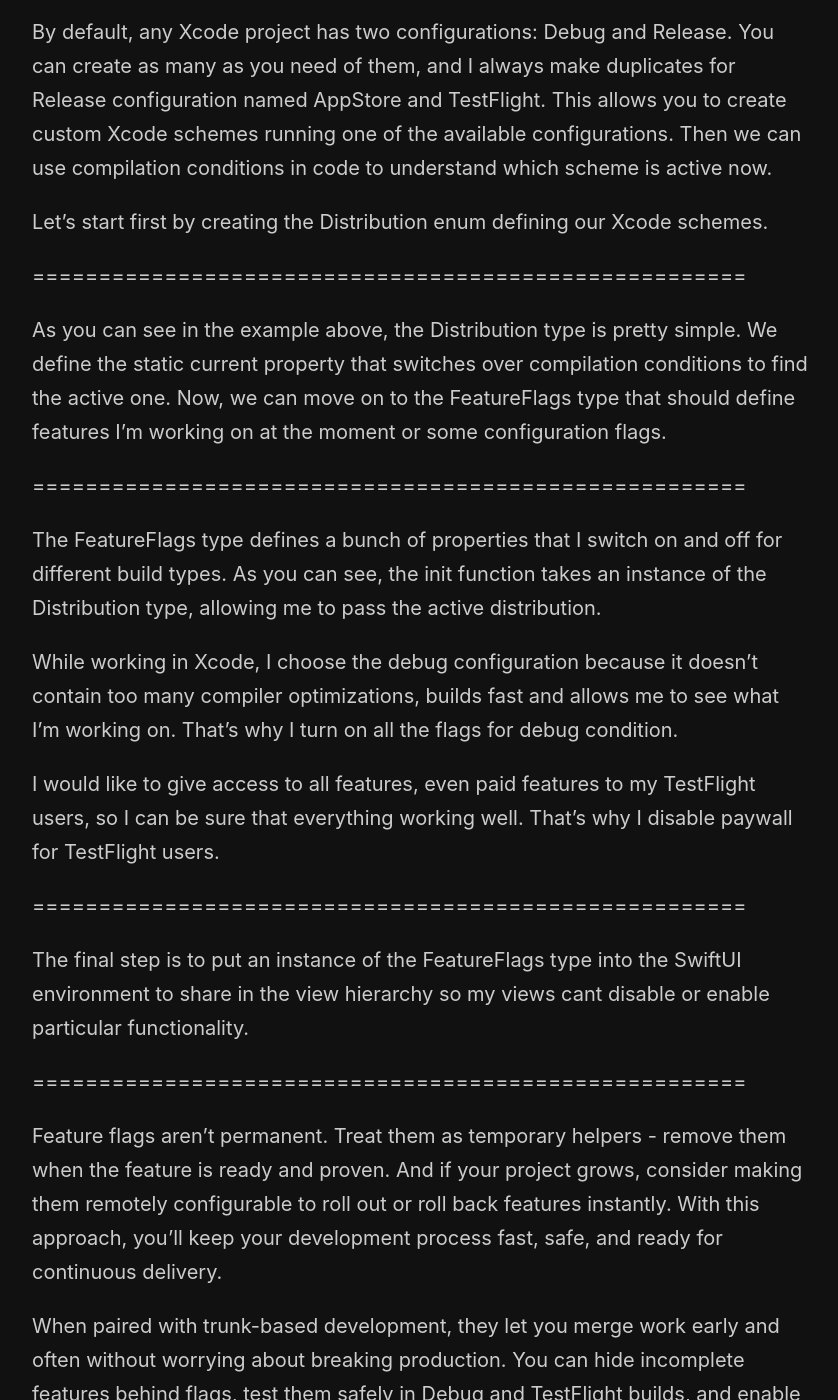
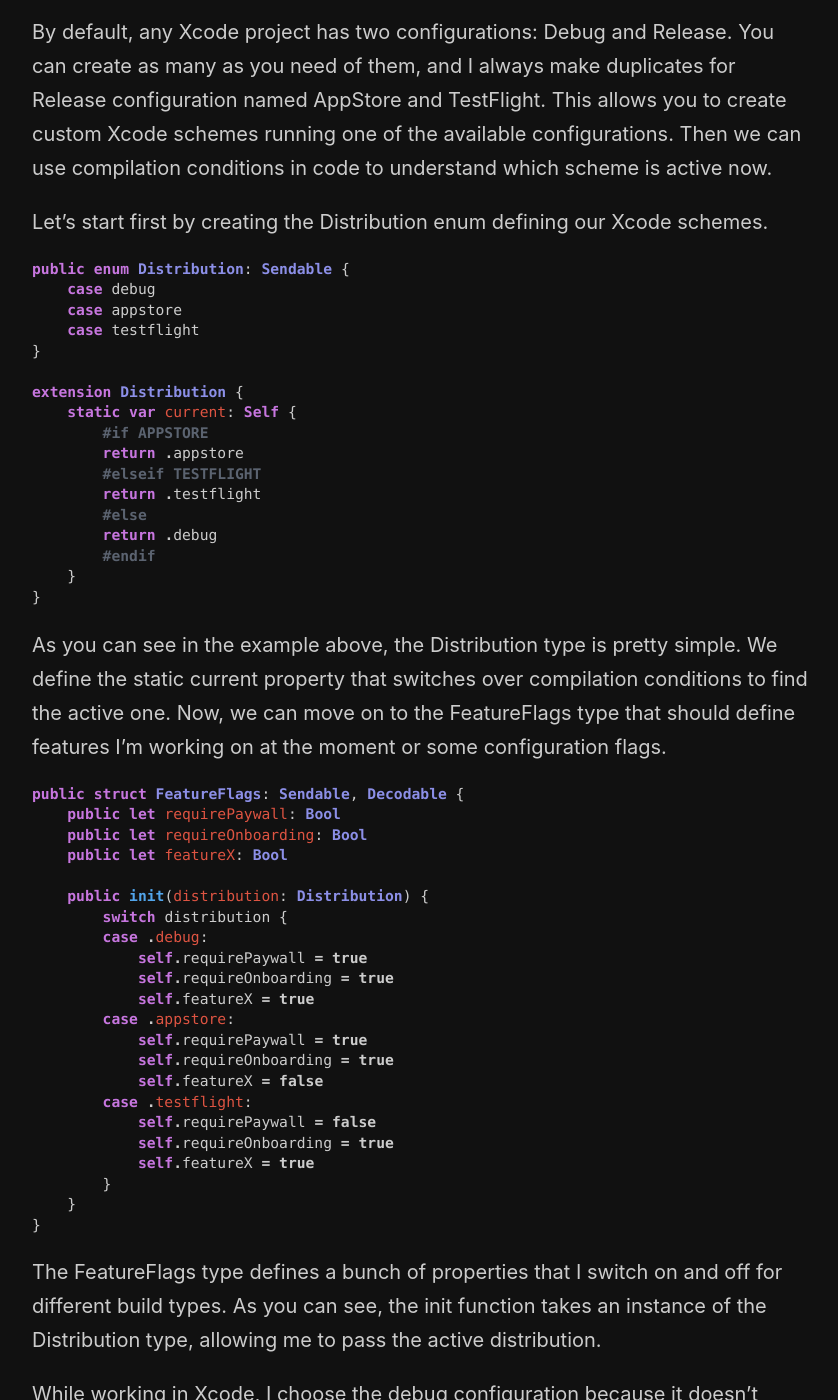
Before and after one commit to mecid/mecid.github.io, a Jekyll site: the page built from _posts/2025-09-16-feature-flags-in-swift.md, in a window 1280 px wide and 1400 px high, scrolled down 641 px. Shown: the whole window, without its empty margins (218-1056 px from the left). Built offline with Jekyll 4.4.1, drawn with Linux system fonts in a browser that asks for light colours; some of the changed text lies outside the part shown.

Commit message:
feature flags code examples added

````diff
--- a/_posts/2025-09-16-feature-flags-in-swift.md
+++ b/_posts/2025-09-16-feature-flags-in-swift.md
@@ -11,11 +11,52 @@
 
 Let’s start first by creating the Distribution enum defining our Xcode schemes.
 
-======================================================
+```swift
+public enum Distribution: Sendable {
+    case debug
+    case appstore
+    case testflight
+}
+
+extension Distribution {
+    static var current: Self {
+        #if APPSTORE
+        return .appstore
+        #elseif TESTFLIGHT
+        return .testflight
+        #else
+        return .debug
+        #endif
+    }
+}
+```
 
 As you can see in the example above, the Distribution type is pretty simple. We define the static current property that switches over compilation conditions to find the active one. Now, we can move on to the FeatureFlags type that should define features I’m working on at the moment or some configuration flags.
 
-======================================================
+```swift
+public struct FeatureFlags: Sendable, Decodable {
+    public let requirePaywall: Bool
+    public let requireOnboarding: Bool
+    public let featureX: Bool
+
+    public init(distribution: Distribution) {
+        switch distribution {
+        case .debug:
+            self.requirePaywall = true
+            self.requireOnboarding = true
+            self.featureX = true
+        case .appstore:
+            self.requirePaywall = true
+            self.requireOnboarding = true
+            self.featureX = false
+        case .testflight:
+            self.requirePaywall = false
+            self.requireOnboarding = true
+            self.featureX = true
+        }
+    }
+}
+```
 
 The FeatureFlags type defines a bunch of properties that I switch on and off for different build types. As you can see, the init function takes an instance of the Distribution type, allowing me to pass the active distribution.
 
@@ -23,11 +64,25 @@
 
 I would like to give access to all features, even paid features to my TestFlight users, so I can be sure that everything working well. That’s why I disable paywall for TestFlight users.
 
-======================================================
+```swift
+extension EnvironmentValues {
+    @Entry public var featureFlags = FeatureFlags(distribution: .debug)
+}
+```
 
 The final step is to put an instance of the FeatureFlags type into the SwiftUI environment to share in the view hierarchy so my views cant disable or enable particular functionality.
 
-======================================================
+```swift
+@main
+struct CardioBotApp: App {
+    var body: some Scene {
+        WindowGroup {
+            RootView()
+                .environment(\.featureFlags, FeatureFlags(distribution: .current))
+        }
+    }
+}
+```
 
 Feature flags aren’t permanent. Treat them as temporary helpers - remove them when the feature is ready and proven. And if your project grows, consider making them remotely configurable to roll out or roll back features instantly. With this approach, you’ll keep your development process fast, safe, and ready for continuous delivery.
 
````
